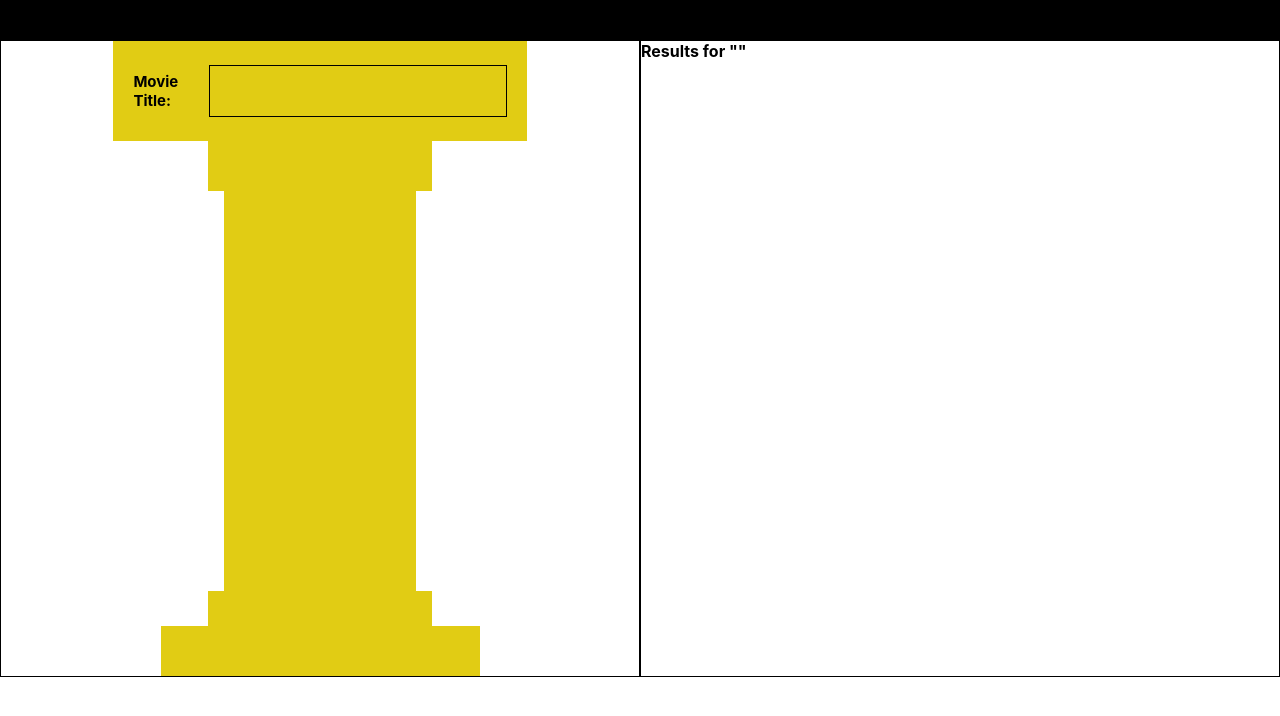
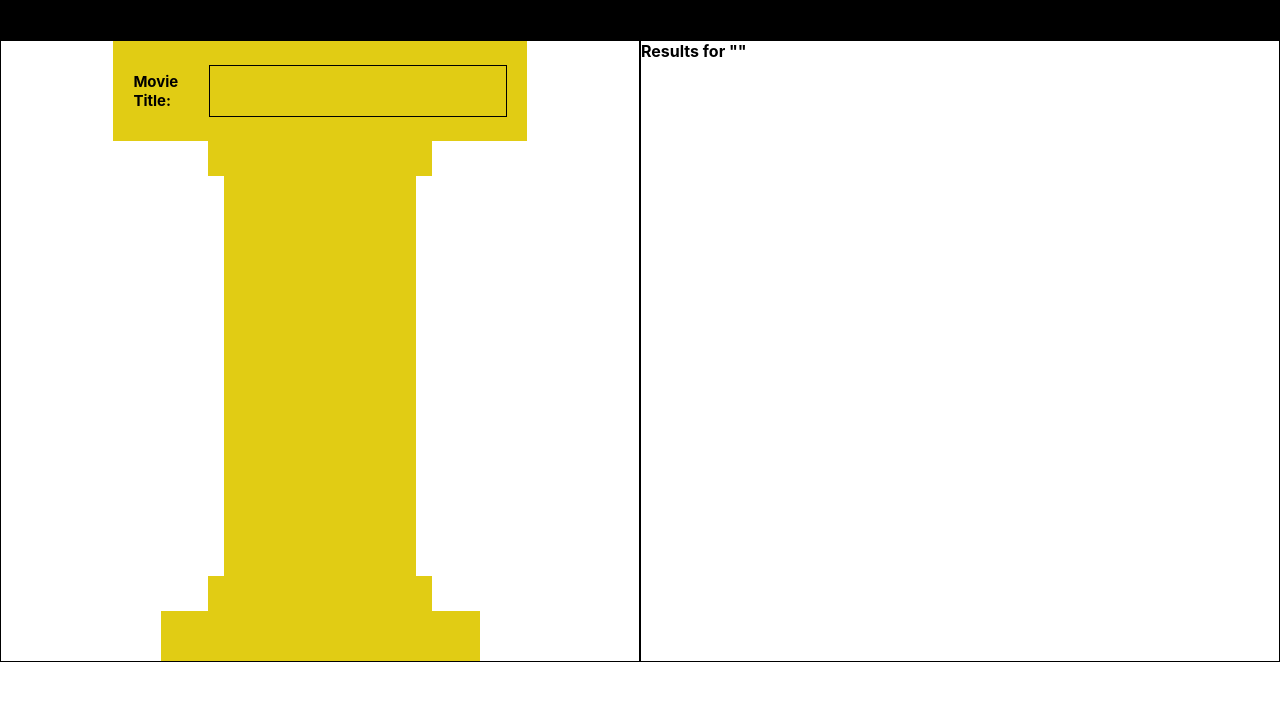
Before and after one commit to AkifManzoor124/Shopify-UX-Web-Developer-Intern-Challenge, a React (Create React App) app: page / in a window 1280 px wide. Shown: the top 716 px of the page. Built offline with nearby package versions, Linux system fonts and the light colour scheme.

Commit message:
fixed up podium style

```diff
--- a/src/Components/Search.css
+++ b/src/Components/Search.css
@@ -36,7 +36,7 @@
 
 .podium-bar-base {
   width: 35%;
-  height: 50px;
+  height: 35px;
 }
 
 .podium-stand {
```
